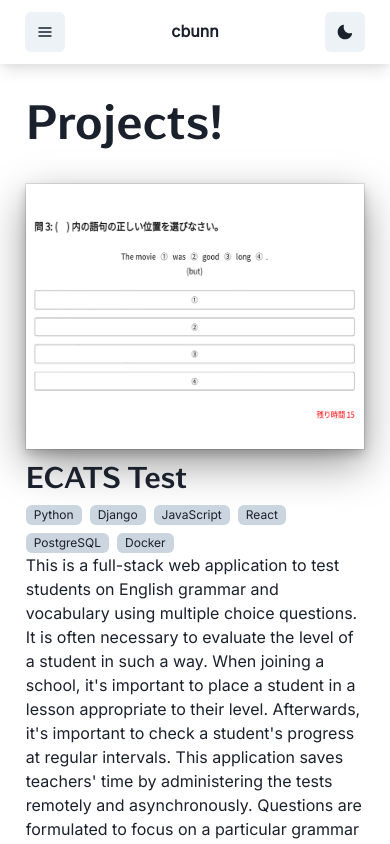
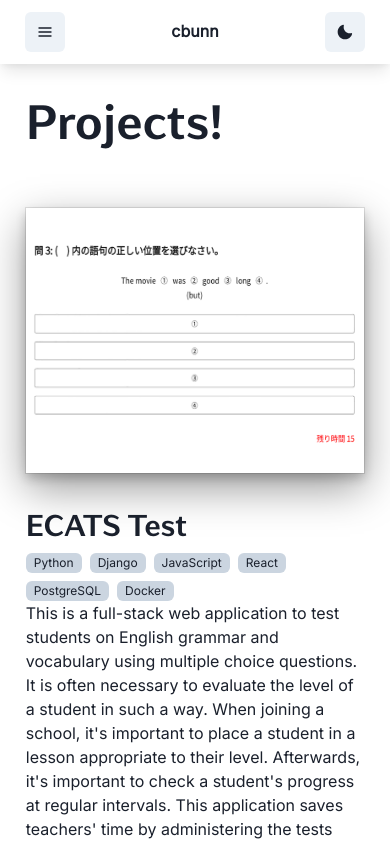
Before and after one commit to cbunn81/cbunn-portfolio, a Next.js app: page /projects in a window 390 px wide. Shown: the top 844 px of the page. Built offline with nearby package versions, Linux system fonts and the light colour scheme.

Commit message:
Add some vertical margin to the project images on mobile devices since they're a little crowded.

```diff
--- a/src/pages/projects.tsx
+++ b/src/pages/projects.tsx
@@ -65,6 +65,7 @@ const Projects = () => (
               // Aspect ratio is 1.475
               w={["100vw", "clamp(200px, 40vw, 450px)"]}
               h={["68vw", "clamp(136px, 27vw, 305px)"]}
+              my={[6, 0]}
               alignSelf="center"
               boxShadow="dark-lg"
               src={`/images/${project.image}`}
```
